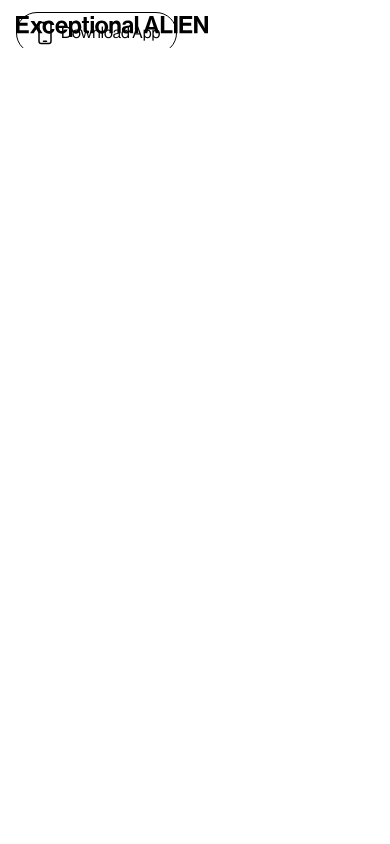
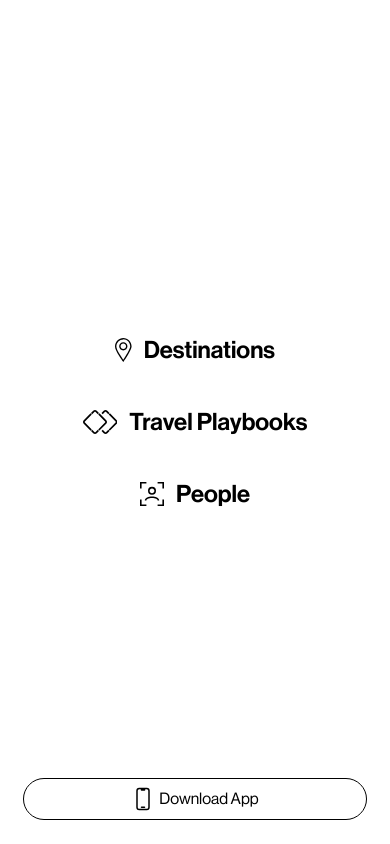
Before and after one commit to ExceptionalAlien/exceptional-alien, a Next.js app: page / in a window 390 px wide. Shown: the top 844 px of the page. Built offline with nearby package versions, Linux system fonts and the light colour scheme.

Commit message:
Mobile nav

```diff
--- a/src/components/layout/Header.tsx
+++ b/src/components/layout/Header.tsx
@@ -17,7 +17,7 @@ export default function Header() {
 
   return (
     <header
-      className={`fixed w-full h-12 md:h-20 transition-[background-color] ease-in-out duration-300 ${
+      className={`z-10 fixed w-full h-12 md:h-20 transition-[background-color] ease-in-out duration-300 ${
         scrollY > 0 ? "bg-ex-blue" : "bg-white"
       }`}
     >
--- a/src/components/layout/header/Nav.tsx
+++ b/src/components/layout/header/Nav.tsx
@@ -3,23 +3,65 @@ import Place from "@/img/icon-place.svg";
 import Playbook from "@/img/icon-playbook.svg";
 import Person from "@/img/icon-person.svg";
 
+function Buttons(props: { scrollY: number }) {
+  return (
+    <div
+      className={`absolute h-full right-0 top-0 [&>*]:p-3 [&>*]:md:p-4 [&>*]:transition-[color] [&>*]:duration-300 [&>*]:ease-in-out [&>*]:h-full ${
+        props.scrollY > 0 ? "[&>*]:text-white" : "hover:[&>*]:text-ex-light-grey"
+      }`}
+    >
+      {/* Search */}
+      <button title="Search" className="md:!pr-6">
+        <svg
+          xmlns="http://www.w3.org/2000/svg"
+          fill="none"
+          viewBox="0 0 24 24"
+          strokeWidth={1.5}
+          stroke="currentColor"
+          className="w-6 h-6"
+        >
+          <path
+            strokeLinecap="round"
+            strokeLinejoin="round"
+            d="M21 21l-5.197-5.197m0 0A7.5 7.5 0 105.196 5.196a7.5 7.5 0 0010.607 10.607z"
+          />
+        </svg>
+      </button>
+
+      {/* Burger */}
+      <button title="Menu" className="!pr-4 md:hidden">
+        <svg
+          xmlns="http://www.w3.org/2000/svg"
+          fill="none"
+          viewBox="0 0 24 24"
+          strokeWidth={1.5}
+          stroke="currentColor"
+          className="w-6 h-6"
+        >
+          <path strokeLinecap="round" strokeLinejoin="round" d="M3.75 6.75h16.5M3.75 12h16.5m-16.5 5.25h16.5" />
+        </svg>
+      </button>
+    </div>
+  );
+}
+
 function Primary() {
   return (
-    <div className="relative -top-7 group-hover/nav:-top-3 transition-[top] duration-200 ease-in-out [&>a]:inline-flex [&>a]:flex-col [&>a]:leading-none [&>a]:relative [&_span]:absolute [&_span]:h-0 [&_span]:w-[calc(100%-32px)] [&_span]:bg-black [&_span]:top-0 [&_span]:duration-200 [&_span]:ease-in-out [&_span]:transition-[height] [&_svg]:h-6 [&_svg]:mb-2 [&_svg]:opacity-0 group-hover/nav:[&_svg]:opacity-100 [&_svg]:duration-300 [&_svg]:transition-opacity [&_svg]:ease-in-out">
+    <div className="justify-center items-center flex-col md:flex-row relative w-full md:w-auto h-full md:h-auto md:-top-7 md:group-hover/nav:-top-3 transition-[top] duration-200 ease-in-out [&>a]:inline-flex [&>a]:md:flex-col [&>a]:items-center [&>a]:relative [&>a]:text-2xl [&>a]:md:text-base [&>a]:font-bold [&>a]:md:font-normal [&>a]:!leading-none [&>a]:p-6 [&>a]:md:p-4 [&_span]:absolute [&_span]:h-0 [&_span]:w-[calc(100%-32px)] [&_span]:bg-black [&_span]:top-0 [&_span]:duration-200 [&_span]:ease-in-out [&_span]:transition-[height] [&_svg]:h-6 [&_svg]:mr-3 [&_svg]:md:mr-0 [&_svg]:md:mb-2 [&_svg]:md:opacity-0 group-hover/nav:[&_svg]:opacity-100 [&_svg]:duration-300 [&_svg]:transition-opacity [&_svg]:ease-in-out">
       <Link href="/destinations" className="group/destinations">
-        <span className="group-hover/destinations:h-2"></span>
+        <span className="md:group-hover/destinations:h-2"></span>
         <Place />
         Destinations
       </Link>
 
       <Link href="/playbooks" className="group/playbooks">
-        <span className="group-hover/playbooks:h-2"></span>
+        <span className="md:group-hover/playbooks:h-2"></span>
         <Playbook />
         Travel Playbooks
       </Link>
 
       <Link href="/people" className="group/people">
-        <span className="group-hover/people:h-2"></span>
+        <span className="md:group-hover/people:h-2"></span>
         <Person />
         People
       </Link>
@@ -29,15 +71,16 @@ function Primary() {
 
 export default function Nav(props: { scrollY: number }) {
   return (
+    <>
       <nav
-      className={`group/nav h-full overflow-hidden absolute top-0 pt-3 right-0 pr-2 [&>*]:inline-flex [&_a]:p-4 [&_a]:transition-[color,border-color,background-color] [&_a]:duration-300 [&_a]:ease-in-out ${
-        props.scrollY > 0 && "[&>*]:text-white [&>a]:border-white [&_span]:bg-white"
+        className={`bg-white md:bg-transparent z-10 group/nav w-full md:w-auto h-full overflow-hidden fixed md:absolute top-0 md:pt-3 md:right-16 [&>*]:inline-flex [&_a]:transition-[color,border-color,background-color] [&_a]:duration-300 [&_a]:ease-in-out ${
+          props.scrollY > 0 && "[&>*]:md:text-white [&_span]:md:bg-white"
         }`}
       >
         <Link
           href="/download"
-        className={`border border-black rounded-full !pt-2 !pb-2 ml-4 mr-4 [&>svg]:mr-1 ${
-          props.scrollY > 0 ? "hover:bg-white hover:text-ex-blue" : "hover:bg-black hover:text-white"
+          className={`md:!hidden lg:!inline-flex box-content z-10 absolute md:static left-1/2 -translate-x-1/2 md:translate-x-0 w-[calc(100%-80px)] md:w-auto max-w-xs bottom-6 justify-center border border-black rounded-full p-4 md:pl-3 pt-2 pb-2 md:ml-4 mr-4 [&>svg]:mr-1 hover:bg-black hover:text-white ${
+            props.scrollY > 0 && "hover:md:bg-white md:border-white hover:md:text-ex-blue"
           }`}
         >
           <svg
@@ -58,23 +101,9 @@ export default function Nav(props: { scrollY: number }) {
         </Link>
 
         <Primary />
+      </nav>
 
-      <button className="p-4 transition-[color] duration-300 ease-in-out">
-        <svg
-          xmlns="http://www.w3.org/2000/svg"
-          fill="none"
-          viewBox="0 0 24 24"
-          strokeWidth={1.5}
-          stroke="currentColor"
-          className="w-6 h-6"
-        >
-          <path
-            strokeLinecap="round"
-            strokeLinejoin="round"
-            d="M21 21l-5.197-5.197m0 0A7.5 7.5 0 105.196 5.196a7.5 7.5 0 0010.607 10.607z"
-          />
-        </svg>
-      </button>
-    </nav>
+      <Buttons scrollY={props.scrollY} />
+    </>
   );
 }
```
Lines whose indentation alone changed are shown as unchanged.
